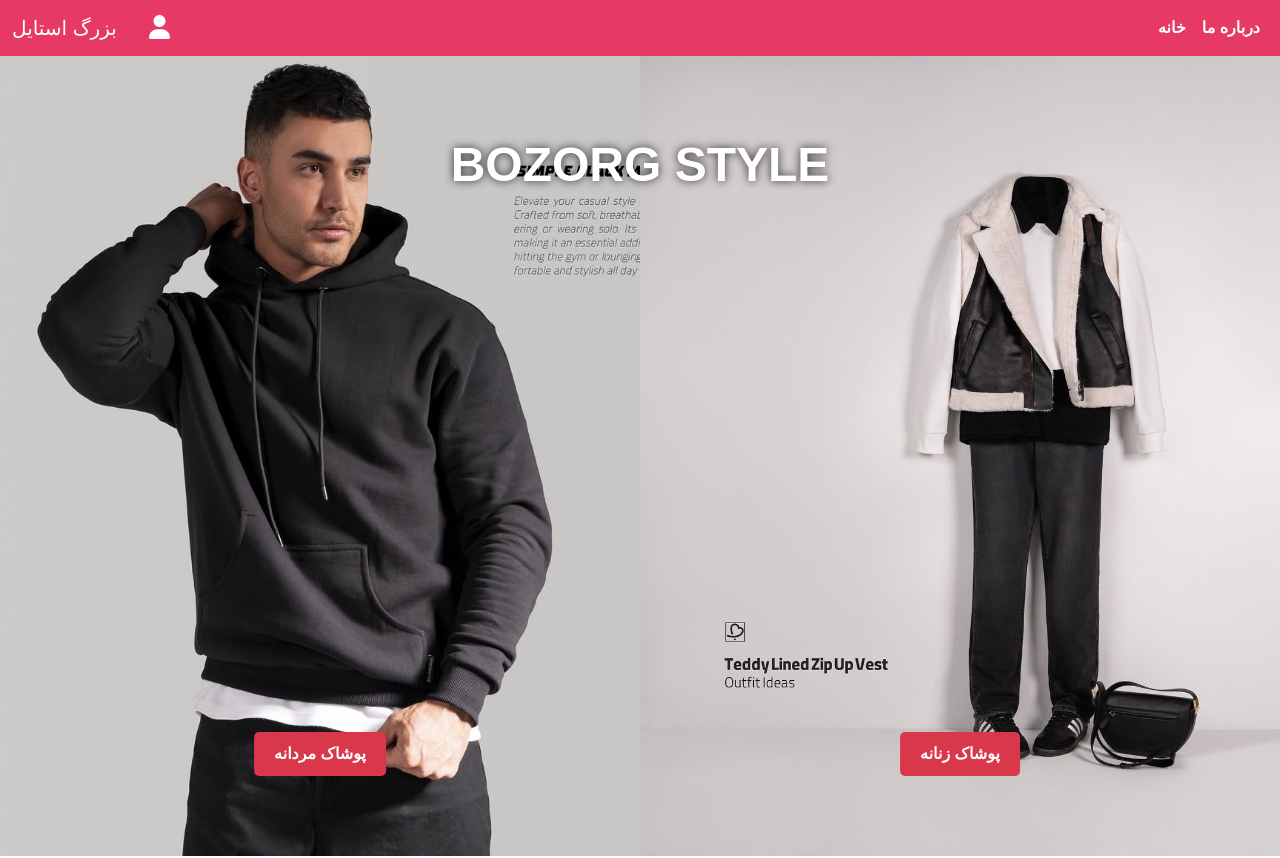
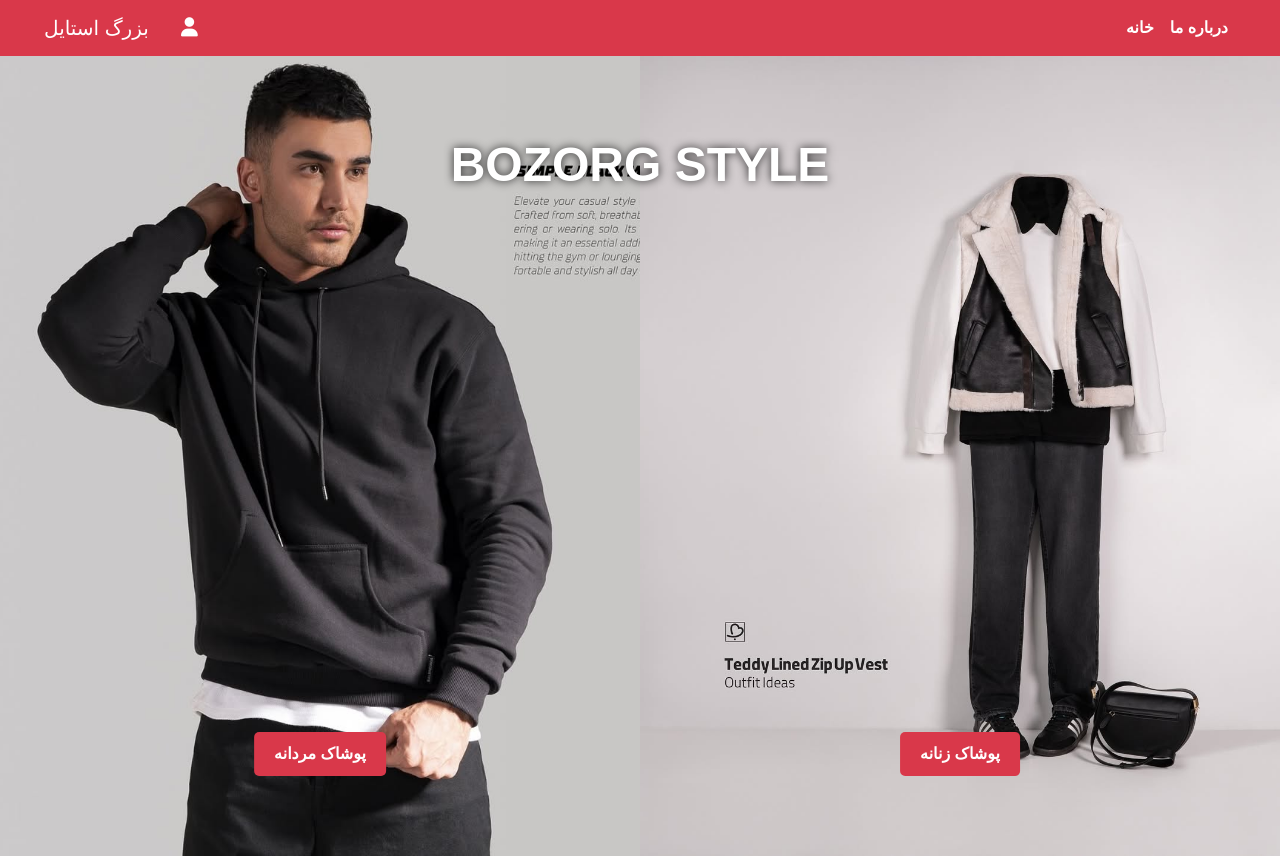
Before and after one commit to Arminmow/bozorg-style-front, a React (Create React App) app: page / in a window 1280 px wide. Shown: the top 858 px of the page. Built offline with nearby package versions, Linux system fonts and the light colour scheme; a web font is replaced by a local one.

Commit message:
minor changes

```diff
--- a/src/components/Navbar/Navbar.css
+++ b/src/components/Navbar/Navbar.css
@@ -1,6 +1,7 @@
 /* Navbar Styling */
 .navbar {
-    background-color: #e63963; /* Red-pink background */
+    background-color: #d9384a;
+    padding-inline: 2rem;
   }
 
   .navbar-brand,
@@ -12,13 +13,13 @@
   .navbar-brand:hover,
   .nav-link:hover,
   .user-icon:hover {
-    color: #ff4777; /* Cool hover effect: lighter red-pink */
+    color: #8f2531; /* Cool hover effect: lighter red-pink */
     text-decoration: none; /* Remove underline on hover */
   }
 
   /* User Icon Styling */
   .user-icon {
-    font-size: 1.5rem;
+    font-size: 1.2rem;
     cursor: pointer;
     margin-left: 1rem;
   }
@@ -30,7 +31,7 @@
   }
 
   .nav-link:hover {
-    color: #ff4777; /* Hover color for links */
+    color: #8f2531; /* Hover color for links */
   }
 
   /* Navbar Dropdown */
```
